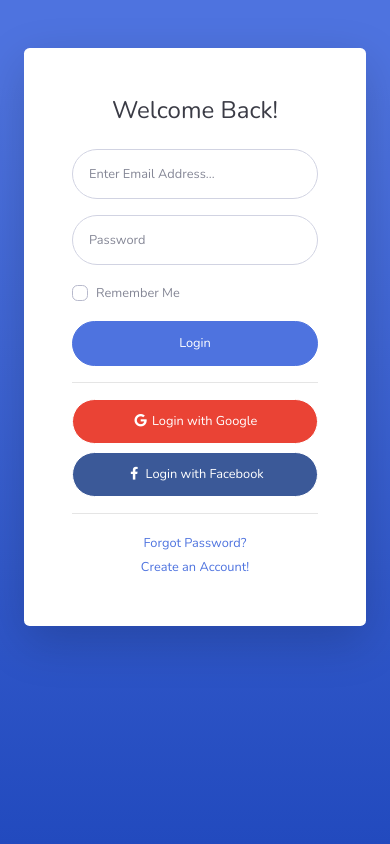
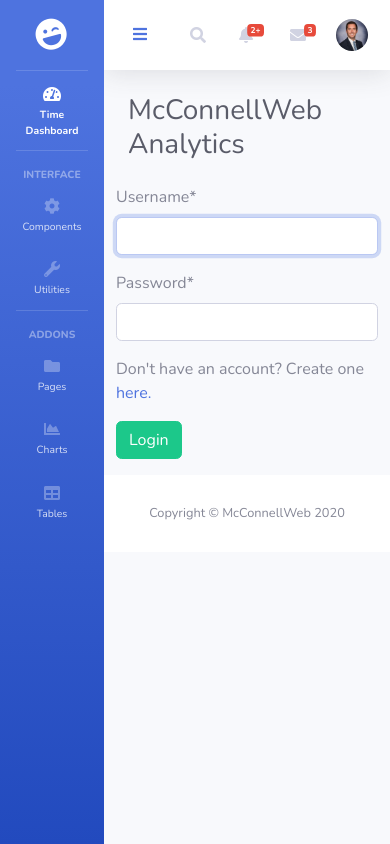
Before and after one commit to lmcconnell1665/TimeTracker-Public, a Django app: page /login/ in a window 390 px wide. Run offline with Django 3.2, Linux system fonts and the light colour scheme; parts of the project's set-up code (start-up, migrations or seed data) failed here and were passed over; some libraries are stand-ins or nearby versions.

Commit message:
Fixed login page

```diff
--- a/DjangoWebApp/templates/registration/login.html
+++ b/DjangoWebApp/templates/registration/login.html
@@ -1,99 +1,18 @@
-{% load static %}
+{% extends 'base.html' %}
 
-<!DOCTYPE html>
-<html lang="en">
+{% block title %}
+Login Here
+{% endblock %}
 
-<head>
+{% load crispy_forms_tags %}
 
-  <meta charset="utf-8">
-  <meta http-equiv="X-UA-Compatible" content="IE=edge">
-  <meta name="viewport" content="width=device-width, initial-scale=1, shrink-to-fit=no">
-  <meta name="description" content="">
-  <meta name="author" content="">
-
-  <title>SB Admin 2 - Login</title>
-
-  <!-- Custom fonts for this template-->
-  <link href="vendor/fontawesome-free/css/all.min.css" rel="stylesheet" type="text/css">
-  <link href="https://fonts.googleapis.com/css?family=Nunito:200,200i,300,300i,400,400i,600,600i,700,700i,800,800i,900,900i" rel="stylesheet">
-
-  <!-- Custom styles for this template-->
-  <link href="css/sb-admin-2.min.css" rel="stylesheet">
-
-</head>
-
-<body class="bg-gradient-primary">
-
-  <div class="container">
-
-    <!-- Outer Row -->
-    <div class="row justify-content-center">
-
-      <div class="col-xl-10 col-lg-12 col-md-9">
-
-        <div class="card o-hidden border-0 shadow-lg my-5">
-          <div class="card-body p-0">
-            <!-- Nested Row within Card Body -->
-            <div class="row">
-              <div class="col-lg-6 d-none d-lg-block bg-login-image"></div>
-              <div class="col-lg-6">
-                <div class="p-5">
-                  <div class="text-center">
-                    <h1 class="h4 text-gray-900 mb-4">Welcome Back!</h1>
-                  </div>
-                  <form class="user">
-                    <div class="form-group">
-                      <input type="email" class="form-control form-control-user" id="exampleInputEmail" aria-describedby="emailHelp" placeholder="Enter Email Address...">
-                    </div>
-                    <div class="form-group">
-                      <input type="password" class="form-control form-control-user" id="exampleInputPassword" placeholder="Password">
-                    </div>
-                    <div class="form-group">
-                      <div class="custom-control custom-checkbox small">
-                        <input type="checkbox" class="custom-control-input" id="customCheck">
-                        <label class="custom-control-label" for="customCheck">Remember Me</label>
-                      </div>
-                    </div>
-                    <a href="index.html" class="btn btn-primary btn-user btn-block">
-                      Login
-                    </a>
-                    <hr>
-                    <a href="index.html" class="btn btn-google btn-user btn-block">
-                      <i class="fab fa-google fa-fw"></i> Login with Google
-                    </a>
-                    <a href="index.html" class="btn btn-facebook btn-user btn-block">
-                      <i class="fab fa-facebook-f fa-fw"></i> Login with Facebook
-                    </a>
-                  </form>
-                  <hr>
-                  <div class="text-center">
-                    <a class="small" href="forgot-password.html">Forgot Password?</a>
-                  </div>
-                  <div class="text-center">
-                    <a class="small" href="register.html">Create an Account!</a>
-                  </div>
-                </div>
-              </div>
-            </div>
-          </div>
-        </div>
-
-      </div>
-
-    </div>
-
-  </div>
-
-  <!-- Bootstrap core JavaScript-->
-  <script src="vendor/jquery/jquery.min.js"></script>
-  <script src="vendor/bootstrap/js/bootstrap.bundle.min.js"></script>
-
-  <!-- Core plugin JavaScript-->
-  <script src="vendor/jquery-easing/jquery.easing.min.js"></script>
-
-  <!-- Custom scripts for all pages-->
-  <script src="js/sb-admin-2.min.js"></script>
-
-</body>
-
-</html>
+{% block content %}
+<form method="post" class="form-group">
+    {% csrf_token %}
+    {{ form|crispy }}
+    <p>Don't have an account? Create one <a href="/register">here.</a></p>
+    <button type="submit" class="btn btn-success">
+        Login
+    </button>
+</form>
+{% endblock %}
```
